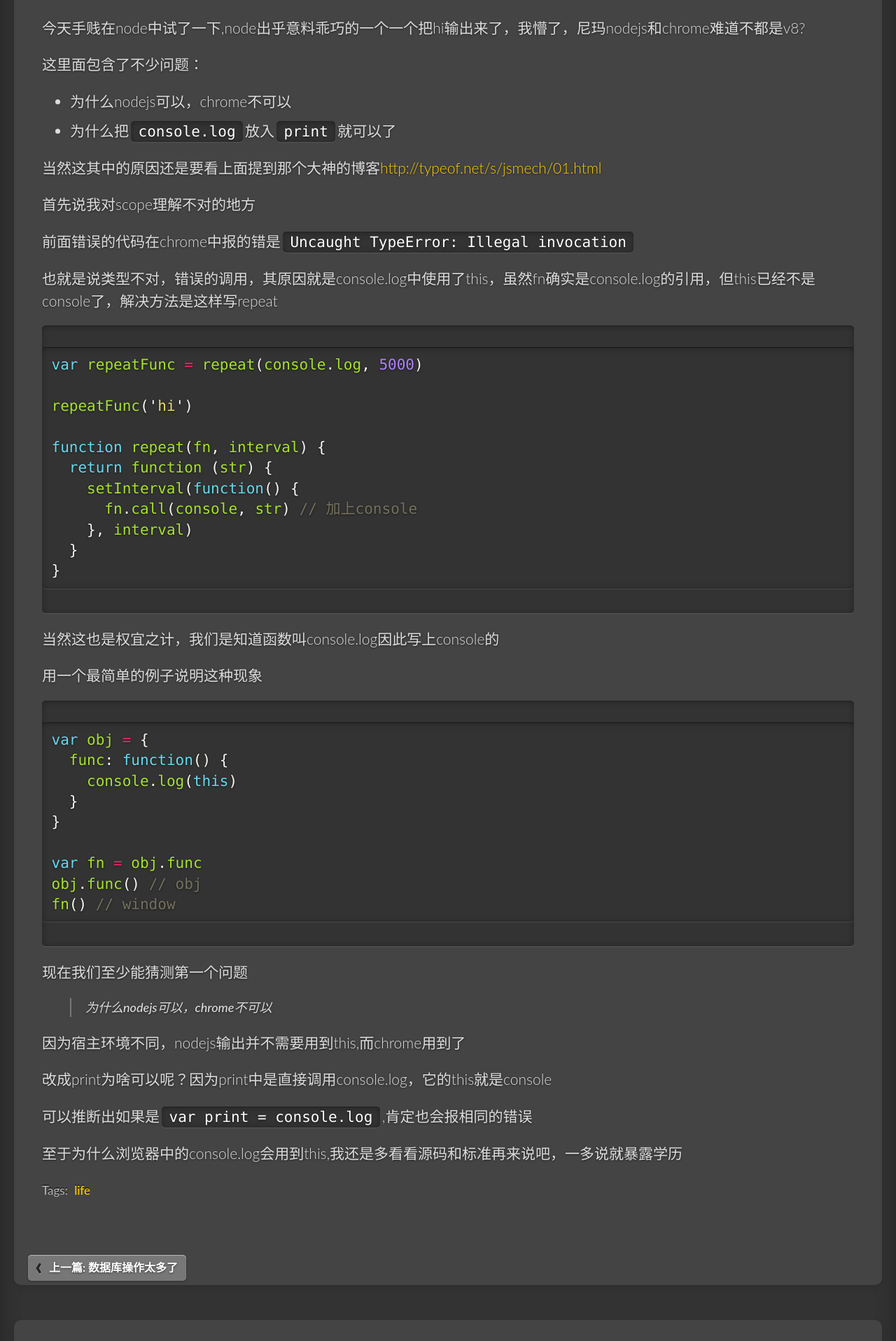
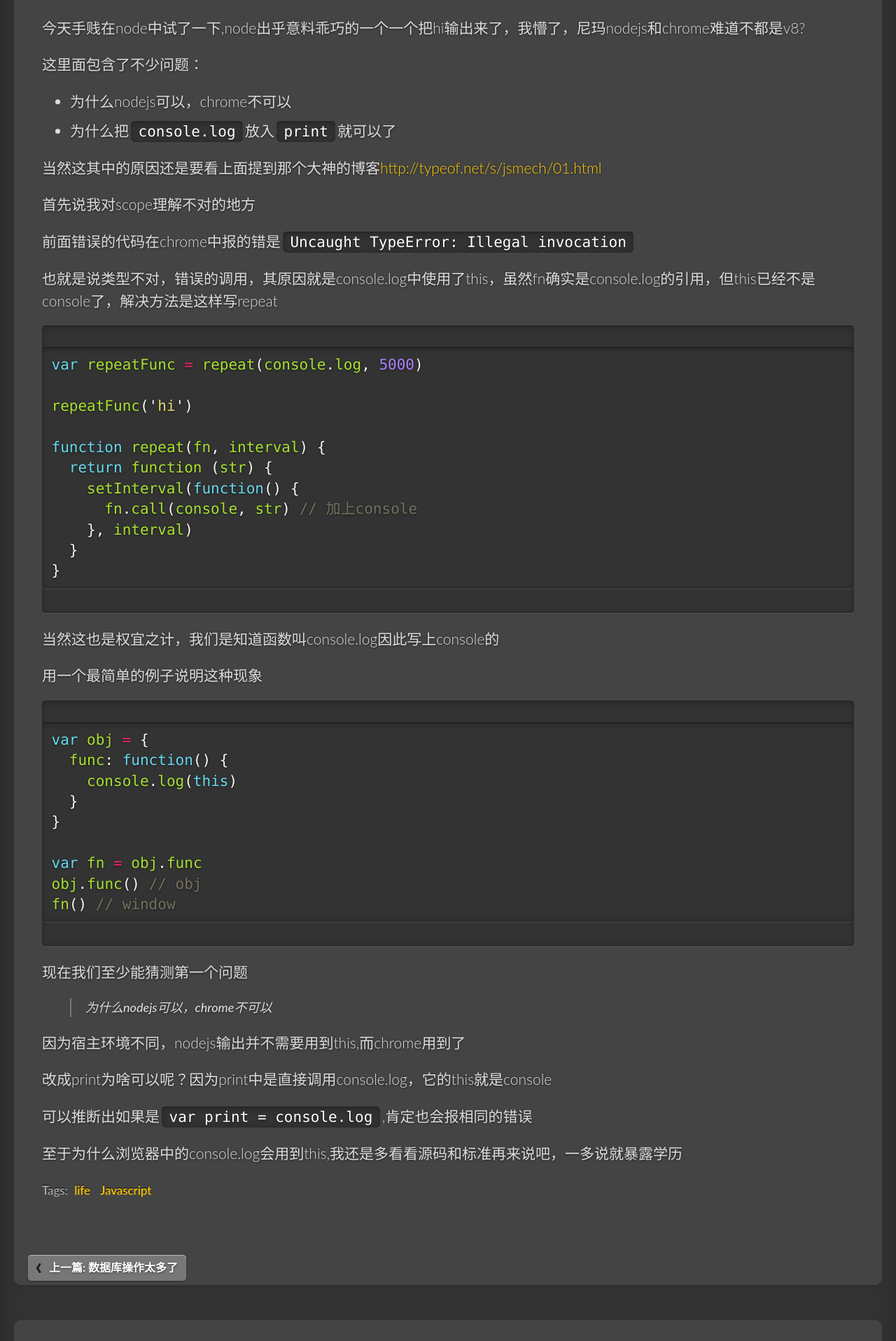
Before and after one commit to chunpu/blog, a Jekyll site: the page built from _posts/2013-11-10-Im-weak-out.md, in a window 1280 px wide. Shown: the part 2379-4295 px from the top of the page at 70% size. Built offline with Jekyll 4.4.1, drawn with Linux system fonts in a browser that asks for light colours; Markdown is read by kramdown in place of the engine named in the settings.

Commit message:
fix css bugs

```diff
--- a/_posts/2013-11-10-Im-weak-out.md
+++ b/_posts/2013-11-10-Im-weak-out.md
@@ -4,6 +4,7 @@
 layout: post
 tags:
   - life
+  - Javascript
 ---
 
 最近不写博客了，原因不过是因为我又开始工作了，一下班就找同学玩，吃饭，自以为还挺充实，现在看来真是弱爆了
--- a/css/style.css
+++ b/css/style.css
@@ -13,6 +13,10 @@
 
 time + a {
   margin: 25px;
+}
+
+p {
+  overflow: auto;
 }
 
 body {
@@ -137,7 +141,6 @@
 
 @media (max-width: 768px){
   .main-nav ul {
-    text-align: right;
   }
 }
 @media (max-width: 830px){
@@ -388,7 +391,6 @@
 
 @media (max-width: 480px){
   article ul {
-    padding-left: 20px;
   }
 }
 
```
